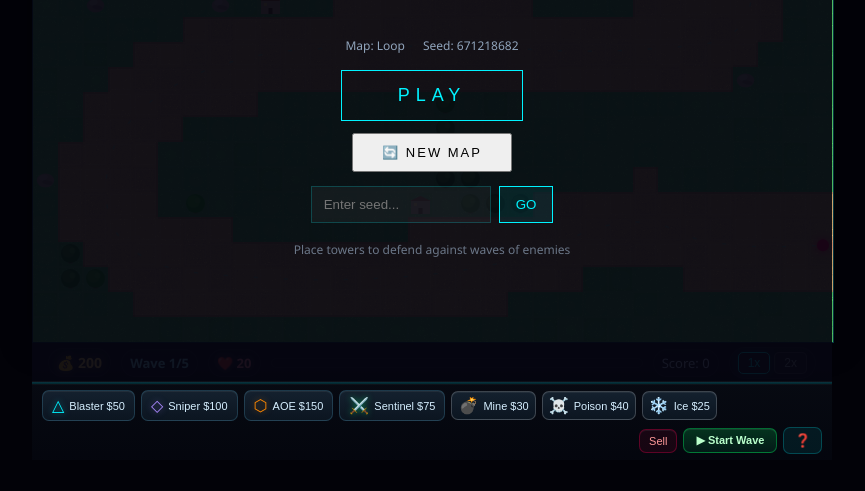
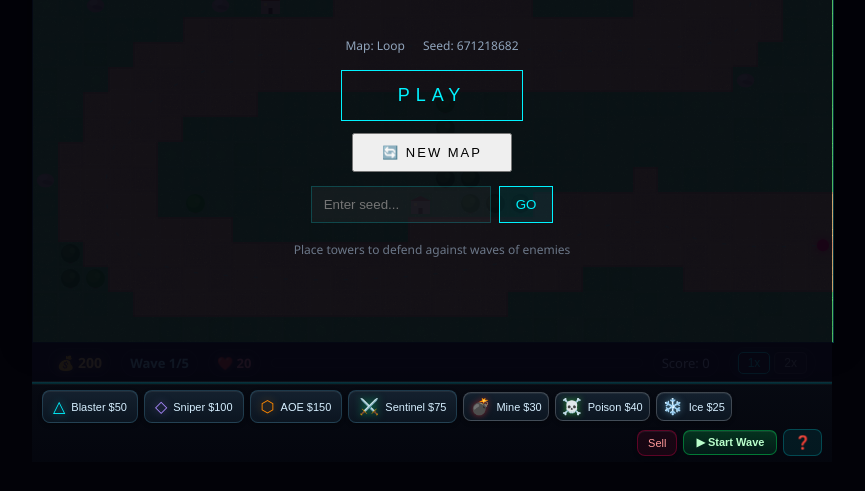
Before and after one commit to dirtstudios/neon-defense, a website: page index.html in a window 1280 px wide. Shown: the part 309-800 px from the top of the page, without its empty margins (208-1073 px from the left). Drawn offline with Linux system fonts and the light colour scheme.

Commit message:
Sprint 6: Better tower buttons - shine effect, hover lift, active glow, icon animations

```diff
--- a/css/style.css
+++ b/css/style.css
@@ -97,35 +97,50 @@ body {
     background: linear-gradient(180deg, rgba(21, 34, 48, 0.96), rgba(12, 22, 34, 0.96));
     border: 1px solid rgba(90, 180, 220, 0.22);
     color: #d6efff;
-    padding: 5px 9px;
-    border-radius: 7px;
+    padding: 6px 10px;
+    border-radius: 8px;
     cursor: pointer;
     font-size: 11px;
-    transition: all 0.15s;
+    transition: all 0.2s ease;
     display: flex;
     align-items: center;
-    gap: 5px;
+    gap: 6px;
     white-space: nowrap;
-    box-shadow: inset 0 1px 0 rgba(255,255,255,0.06);
+    box-shadow: inset 0 1px 0 rgba(255,255,255,0.06), 0 2px 4px rgba(0,0,0,0.3);
+    position: relative;
+    overflow: hidden;
 }
 
-.tower-btn:hover { background: linear-gradient(180deg, rgba(28, 49, 68, 0.98), rgba(16, 30, 45, 0.98)); border-color: #00f3ff; transform: translateY(-1px); }
-.tower-btn.active { background: linear-gradient(180deg, rgba(0, 243, 255, 0.22), rgba(0, 140, 180, 0.18)); border-color: #00f3ff; box-shadow: 0 0 10px rgba(0, 243, 255, 0.22), inset 0 1px 0 rgba(255,255,255,0.09); }
+.tower-btn::before {
+    content: '';
+    position: absolute;
+    top: 0;
+    left: -100%;
+    width: 100%;
+    height: 100%;
+    background: linear-gradient(90deg, transparent, rgba(255,255,255,0.1), transparent);
+    transition: left 0.4s;
+}
+
+.tower-btn:hover::before { left: 100%; }
+.tower-btn:hover { background: linear-gradient(180deg, rgba(28, 49, 68, 0.98), rgba(16, 30, 45, 0.98)); border-color: #00f3ff; transform: translateY(-2px); box-shadow: 0 4px 12px rgba(0, 243, 255, 0.2), inset 0 1px 0 rgba(255,255,255,0.06); }
+.tower-btn.active { background: linear-gradient(180deg, rgba(0, 243, 255, 0.28), rgba(0, 140, 180, 0.22)); border-color: #00f3ff; box-shadow: 0 0 15px rgba(0, 243, 255, 0.35), inset 0 1px 0 rgba(255,255,255,0.09); transform: scale(1.02); }
 .tower-btn.disabled { opacity: 0.3; cursor: not-allowed; }
 
 .sell-btn { border-color: rgba(255, 0, 85, 0.3); color: #ff9999; background: rgba(255, 0, 85, 0.08); }
-.sell-btn:hover { border-color: #ff0055; background: rgba(255, 0, 85, 0.15); }
-.sell-btn.active { border-color: #ff0055; background: rgba(255, 0, 85, 0.25); box-shadow: 0 0 8px rgba(255, 0, 85, 0.3); }
+.sell-btn:hover { border-color: #ff0055; background: rgba(255, 0, 85, 0.2); transform: translateY(-2px); box-shadow: 0 4px 12px rgba(255, 0, 85, 0.25); }
+.sell-btn.active { border-color: #ff0055; background: rgba(255, 0, 85, 0.3); box-shadow: 0 0 15px rgba(255, 0, 85, 0.4); transform: scale(1.02); }
 
-.tower-icon { font-size: 16px; }
-.blaster-icon { color: #00f3ff; text-shadow: 0 0 6px rgba(0, 243, 255, 0.5); }
-.sniper-icon { color: #aa88ff; text-shadow: 0 0 6px rgba(170, 136, 255, 0.5); }
-.aoe-icon { color: #ff8800; text-shadow: 0 0 6px rgba(255, 136, 0, 0.5); }
-.boat-icon { color: #0088ff; text-shadow: 0 0 6px rgba(0, 136, 255, 0.5); }
-.sentinel-icon { color: #00ff88; text-shadow: 0 0 6px rgba(0, 255, 136, 0.5); }
-.mine-icon { color: #ff3333; }
-.poison-icon { color: #44ff44; }
-.ice-icon { color: #88ddff; }
+.tower-icon { font-size: 16px; transition: transform 0.2s; }
+.tower-btn.active .tower-icon { transform: scale(1.15); filter: brightness(1.3); }
+.blaster-icon { color: #00f3ff; text-shadow: 0 0 8px rgba(0, 243, 255, 0.6); }
+.sniper-icon { color: #aa88ff; text-shadow: 0 0 8px rgba(170, 136, 255, 0.6); }
+.aoe-icon { color: #ff8800; text-shadow: 0 0 8px rgba(255, 136, 0, 0.6); }
+.boat-icon { color: #0088ff; text-shadow: 0 0 8px rgba(0, 136, 255, 0.6); }
+.sentinel-icon { color: #00ff88; text-shadow: 0 0 8px rgba(0, 255, 136, 0.6); }
+.mine-icon { color: #ff3333; text-shadow: 0 0 6px rgba(255, 51, 51, 0.5); }
+.poison-icon { color: #44ff44; text-shadow: 0 0 6px rgba(68, 255, 68, 0.5); }
+.ice-icon { color: #88ddff; text-shadow: 0 0 6px rgba(136, 221, 255, 0.5); }
 
 .trap-btn { border-color: rgba(255, 255, 255, 0.2); font-size: 11px; padding: 4px 6px; }
 .trap-btn:hover { border-color: rgba(255, 255, 255, 0.4); }
```
